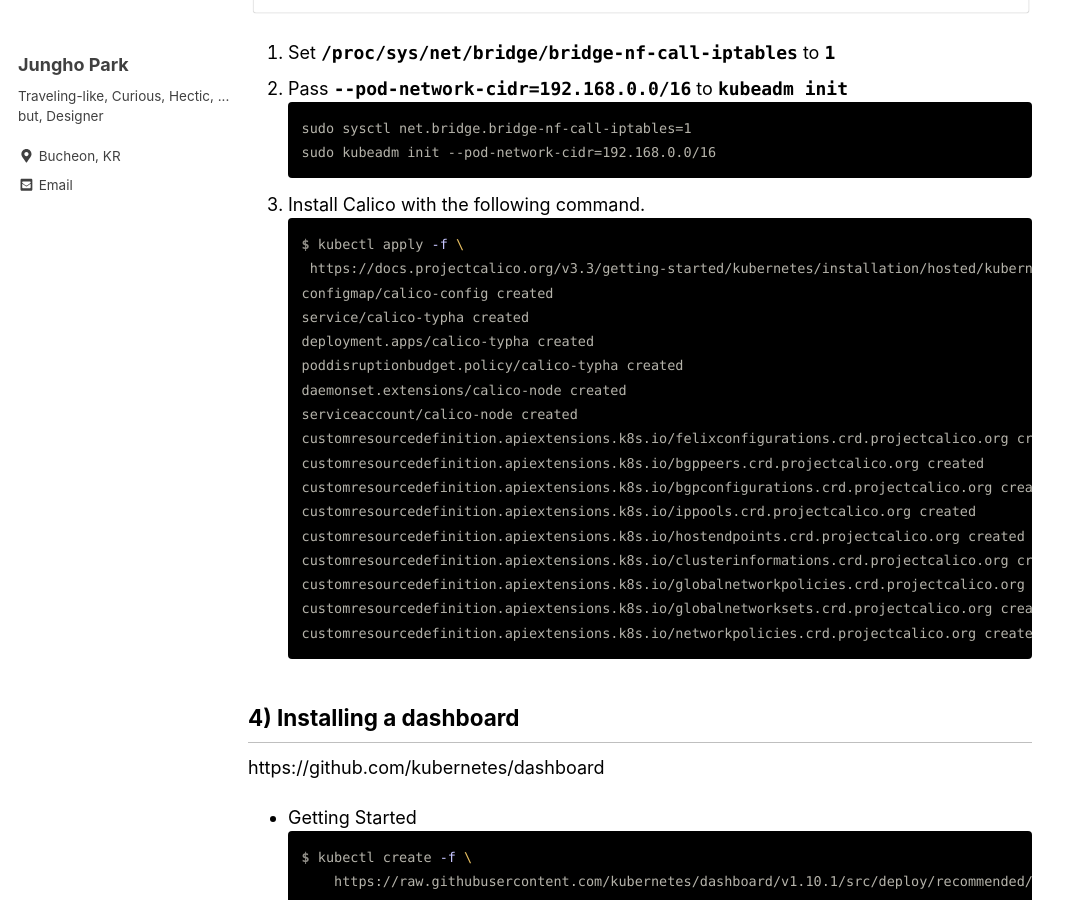
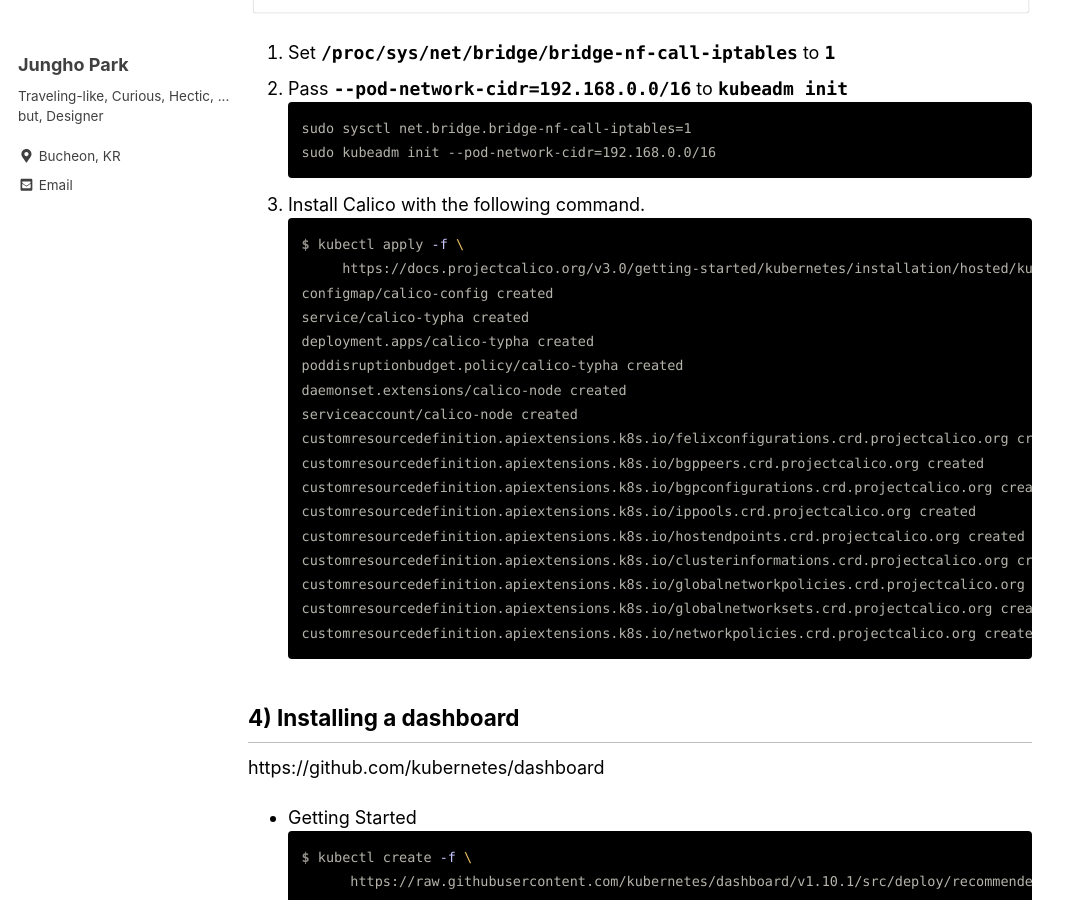
Before and after one commit to unipark00/tekrepo, a Jekyll site: the page built from _posts/2019-04-07-configure-k8s-cluster.md, in a window 1280 px wide and 900 px high, scrolled down 3416 px. Shown: the whole window, without its empty margins (0-1077 px from the left). Built offline with Jekyll 4.4.1, drawn with Linux system fonts in a browser that asks for light colours; cached includes are drawn as plain includes; part of the change alters nothing that is shown.

Commit message:
Update 2019-04-07-configure-k8s-cluster.md

````diff
--- a/_posts/2019-04-07-configure-k8s-cluster.md
+++ b/_posts/2019-04-07-configure-k8s-cluster.md
@@ -60,7 +60,7 @@ sudo kubeadm init --pod-network-cidr=10.244.0.0/16
 3. Install Flannel with the following command.
 ```console
 $ kubectl apply -f \
-    https://raw.githubusercontent.com/coreos/flannel/master/Documentation/kube-flannel.yml
+        https://raw.githubusercontent.com/coreos/flannel/master/Documentation/kube-flannel.yml
 podsecuritypolicy.extensions/psp.flannel.unprivileged created
 clusterrole.rbac.authorization.k8s.io/flannel created
 clusterrolebinding.rbac.authorization.k8s.io/flannel created
@@ -91,7 +91,7 @@ sudo kubeadm init --pod-network-cidr=192.168.0.0/16
 3. Install Calico with the following command.
 ```console
 $ kubectl apply -f \
-    https://docs.projectcalico.org/v3.3/getting-started/kubernetes/installation/hosted/kubernetes-datastore/calico-networking/1.7/calico.yaml
+        https://docs.projectcalico.org/v3.0/getting-started/kubernetes/installation/hosted/kubeadm/1.7/calico.yaml
 configmap/calico-config created
 service/calico-typha created
 deployment.apps/calico-typha created
@@ -114,20 +114,20 @@ https://github.com/kubernetes/dashboard
 * Getting Started
 ```console
 $ kubectl create -f \
-      https://raw.githubusercontent.com/kubernetes/dashboard/v1.10.1/src/deploy/recommended/kubernetes-dashboard.yaml
+        https://raw.githubusercontent.com/kubernetes/dashboard/v1.10.1/src/deploy/recommended/kubernetes-dashboard.yaml
 ```
 * Create An Authentication Token (RBAC)
 ```console
 // w/o service account
 kubectl -n kube-system describe $(kubectl -n kube-system \
-      get secret -n kube-system -o name | grep namespace) | grep token
+        get secret -n kube-system -o name | grep namespace) | grep token
 or
 // w/ service account (안됨~~)
 kubectl create serviceaccount cluster-admin-dashboard-sa
 kubectl create clusterrolebinding cluster-admin-dashboard-sa \
-      --clusterrole=cluster-admin --serviceaccount=default:cluster-admin-dashboard-sa
+        --clusterrole=cluster-admin --serviceaccount=default:cluster-admin-dashboard-sa
 kubectl get secret $(kubectl get serviceaccount cluster-admin-dashboard-sa \
-      -o jsonpath="{.secrets[0].name}") -o jsonpath="{.data.token}" | base64 --decode
+        -o jsonpath="{.secrets[0].name}") -o jsonpath="{.data.token}" | base64 --decode
 ```
 
 # Miscellaneous
````
